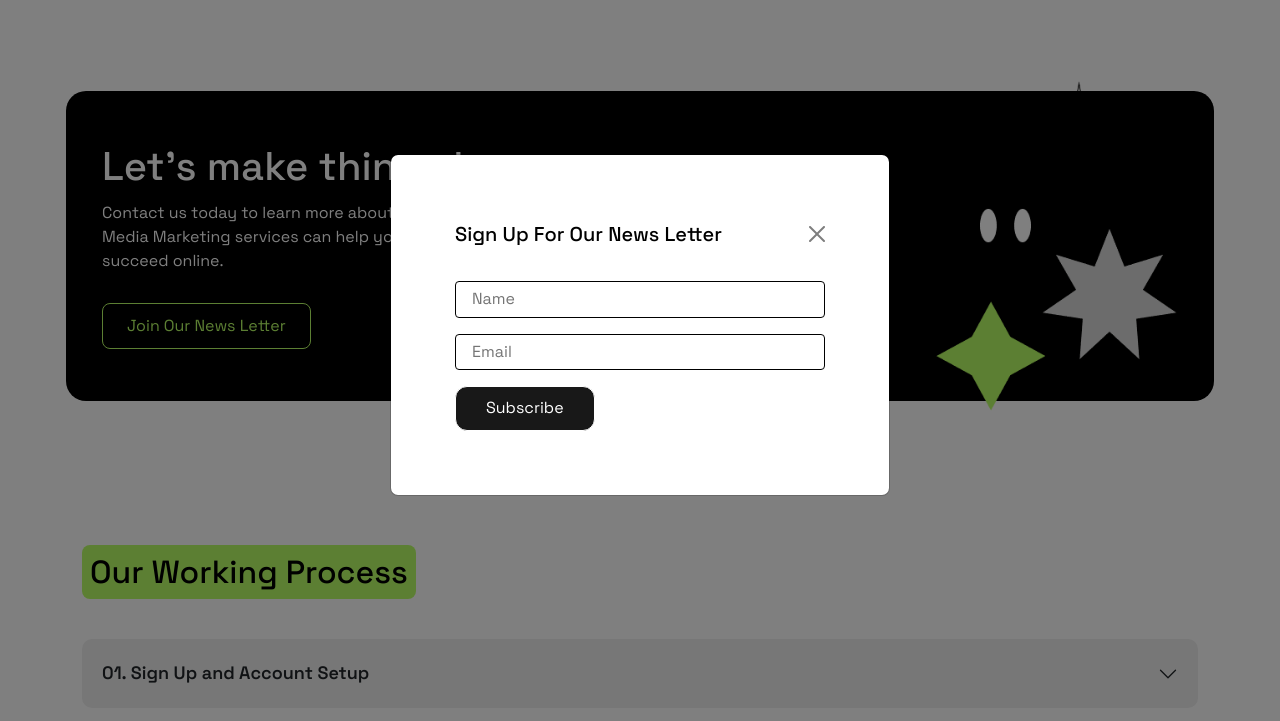
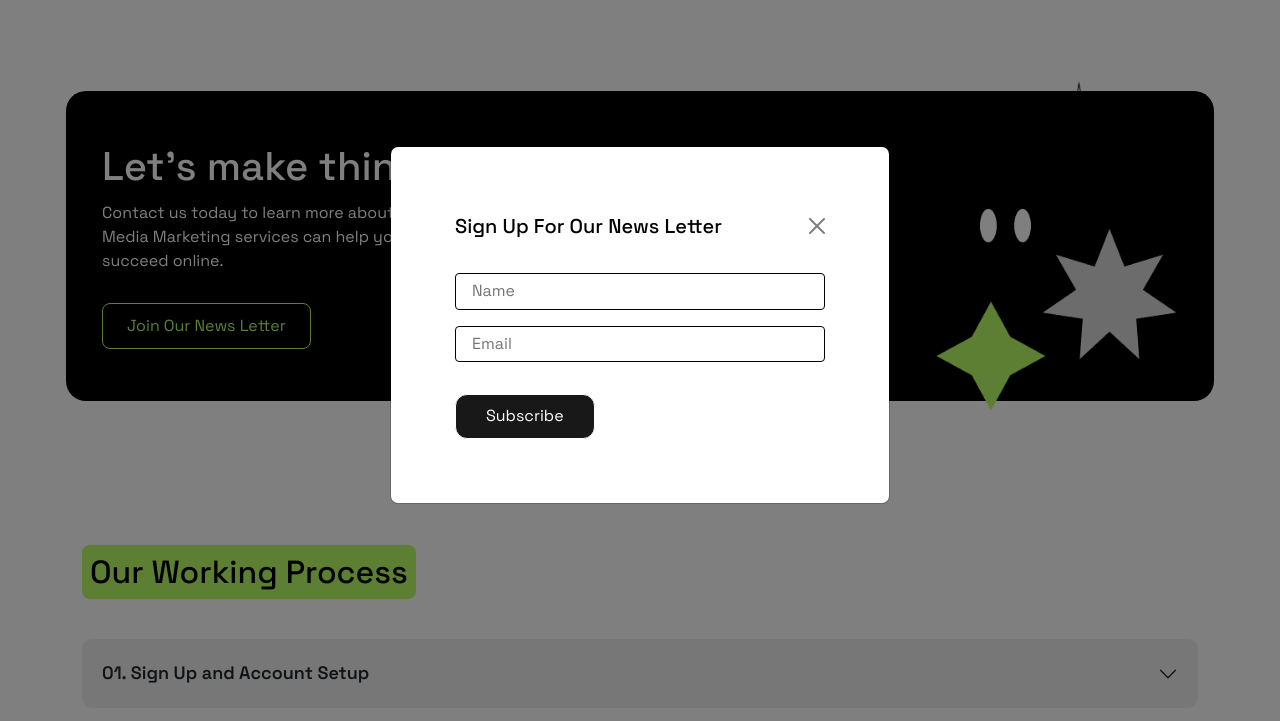
Before and after one commit to ytlab23/youtube-smm-panel-html, a website built with Parcel: page index.html in a window 1280 px wide. Both pictures are taken after a click on the button "Join Our News Letter". Shown: the part 1830-2551 px from the top of the page. Built offline with nearby package versions, Linux system fonts and the light colour scheme.

Commit message:
Update index.html

```diff
--- a/index.html
+++ b/index.html
@@ -493,20 +493,21 @@
         <form class="home-form" id="contactForm2">
           <input type="text" placeholder="Name" autocomplete="on" class="home-name input" />
           <input type="text" placeholder="Email" autocomplete="email" class="home-email input" />
-          <div class="d-flex justify-content-between">
-    <div class="">
-  <button type="submit" class="home-button" id="formButton2">
+
+
+  <button type="submit" class="home-button mt-3" id="formButton2">
     <span>
       <span class="home-text48">Subscribe</span>
       <br />
     </span>
   </button>
-      </div>
-      <div id="successPopup2" style="display: none;">
-  <p class="alert alert-success" role="alert">Message sent successfully!</p>
-</div>
+
+
 
         </form>
+          <div id="successPopup2" style="display: none;">
+  <p class="alert alert-success mt-3" role="alert">Welcome to the family!</p>
+</div>
       </div>
     </div>
   </div>
```
